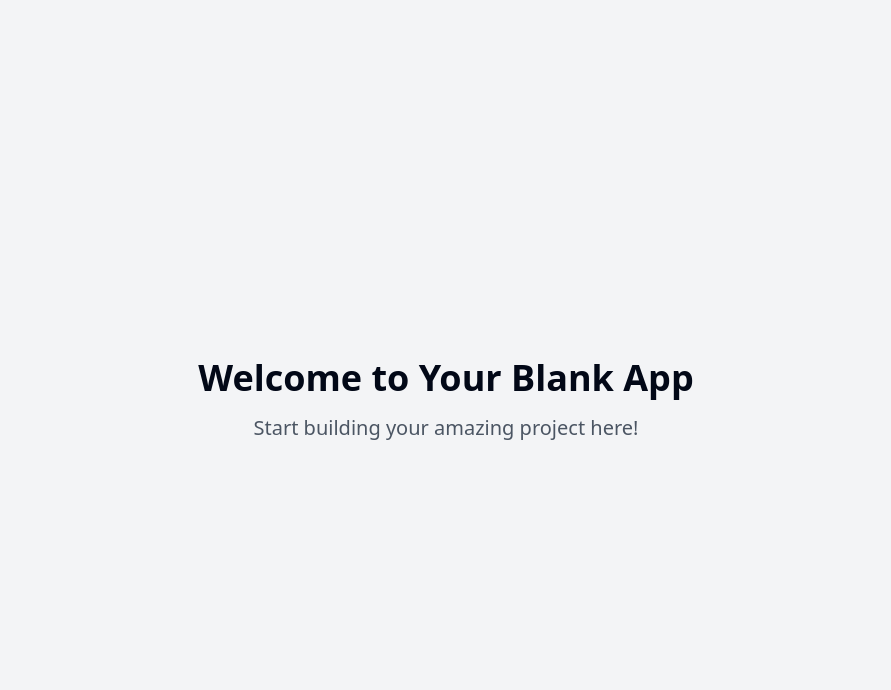
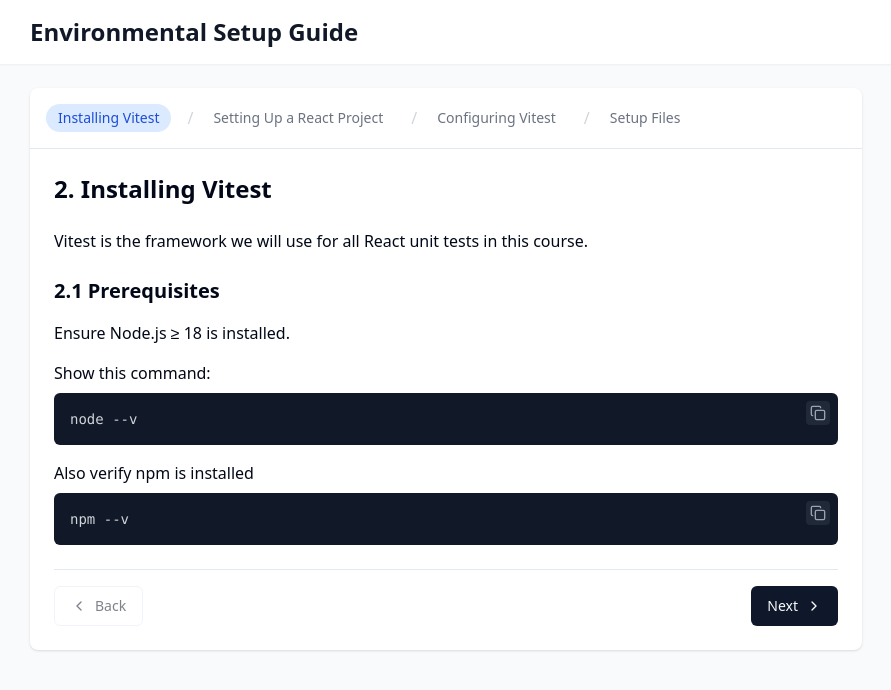
Before and after one commit to Nxtwave-s/react-test-setup-wizard, a React (Vite) app: page / in a window 1280 px wide. Shown: the top 690 px of the page, without its empty margins (194-1085 px from the left). Built offline with nearby package versions, Linux system fonts and the light colour scheme.

Commit message:
feat: Implement Environmental Setup Guide wizard
Implement a multi-step web app for developer setup, including sections on installing Vitest and setting up a React project with Vite, as per the provided specifications.

```diff
--- /dev/null
+++ b/src/components/CodeBlock.tsx
@@ -0,0 +1,43 @@
+
+import { useState } from 'react';
+import { Check, Copy } from 'lucide-react';
+import { cn } from '@/lib/utils';
+
+interface CodeBlockProps {
+  code: string;
+  language?: string;
+  className?: string;
+}
+
+const CodeBlock = ({ code, language = "", className = "" }: CodeBlockProps) => {
+  const [copied, setCopied] = useState(false);
+
+  const handleCopy = () => {
+    navigator.clipboard.writeText(code);
+    setCopied(true);
+    setTimeout(() => setCopied(false), 2000);
+  };
+
+  return (
+    <div className={cn("relative rounded-md bg-gray-900 group", className)}>
+      <div className="absolute right-2 top-2">
+        <button
+          onClick={handleCopy}
+          className="p-1 rounded bg-gray-800 text-gray-400 hover:bg-gray-700 hover:text-gray-300 transition-colors"
+          aria-label="Copy code"
+        >
+          {copied ? (
+            <Check className="h-4 w-4 text-green-500" />
+          ) : (
+            <Copy className="h-4 w-4" />
+          )}
+        </button>
+      </div>
+      <pre className="p-4 overflow-x-auto text-gray-300 text-sm">
+        <code>{code}</code>
+      </pre>
+    </div>
+  );
+};
+
+export default CodeBlock;
--- /dev/null
+++ b/src/components/Collapsible.tsx
@@ -0,0 +1,40 @@
+
+import { useState } from 'react';
+import { ChevronDown, ChevronUp } from 'lucide-react';
+import { cn } from '@/lib/utils';
+
+interface CollapsibleProps {
+  title: string;
+  children: React.ReactNode;
+  defaultOpen?: boolean;
+  className?: string;
+}
+
+const Collapsible = ({
+  title,
+  children,
+  defaultOpen = false,
+  className = ""
+}: CollapsibleProps) => {
+  const [isOpen, setIsOpen] = useState(defaultOpen);
+
+  return (
+    <div className={cn("border rounded-md", className)}>
+      <button
+        className="w-full flex justify-between items-center p-4 text-left font-medium focus:outline-none"
+        onClick={() => setIsOpen(!isOpen)}
+      >
+        <span>{title}</span>
+        {isOpen ? (
+          <ChevronUp className="h-5 w-5 text-gray-500" />
+        ) : (
+          <ChevronDown className="h-5 w-5 text-gray-500" />
+        )}
+      </button>
+
+      {isOpen && <div className="p-4 pt-0 border-t">{children}</div>}
+    </div>
+  );
+};
+
+export default Collapsible;
--- /dev/null
+++ b/src/components/SetupWizard.tsx
@@ -0,0 +1,59 @@
+
+import { InstallVitest } from '@/components/steps/InstallVitest';
+import { SetupReactProject } from '@/components/steps/SetupReactProject';
+import { ConfigVitest } from '@/components/steps/ConfigVitest';
+import { SetupFiles } from '@/components/steps/SetupFiles';
+import { Button } from '@/components/ui/button';
+import { ChevronLeft, ChevronRight } from 'lucide-react';
+
+interface SetupWizardProps {
+  currentStep: number;
+  setCurrentStep: (step: number) => void;
+  totalSteps: number;
+}
+
+const SetupWizard = ({ currentStep, setCurrentStep, totalSteps }: SetupWizardProps) => {
+  const handleNext = () => {
+    if (currentStep < totalSteps - 1) {
+      setCurrentStep(currentStep + 1);
+    }
+  };
+
+  const handleBack = () => {
+    if (currentStep > 0) {
+      setCurrentStep(currentStep - 1);
+    }
+  };
+
+  return (
+    <div className="space-y-6">
+      {currentStep === 0 && <InstallVitest />}
+      {currentStep === 1 && <SetupReactProject />}
+      {currentStep === 2 && <ConfigVitest />}
+      {currentStep === 3 && <SetupFiles />}
+
+      <div className="flex justify-between pt-4 border-t mt-6">
+        <Button
+          variant="outline"
+          onClick={handleBack}
+          disabled={currentStep === 0}
+          className="flex items-center gap-2"
+        >
+          <ChevronLeft className="h-4 w-4" />
+          Back
+        </Button>
+
+        <Button
+          onClick={handleNext}
+          disabled={currentStep === totalSteps - 1}
+          className="flex items-center gap-2"
+        >
+          Next
+          <ChevronRight className="h-4 w-4" />
+        </Button>
+      </div>
+    </div>
+  );
+};
+
+export default SetupWizard;
--- /dev/null
+++ b/src/components/StepNavigation.tsx
@@ -0,0 +1,40 @@
+
+import { cn } from '@/lib/utils';
+
+interface Step {
+  id: string;
+  title: string;
+}
+
+interface StepNavigationProps {
+  steps: Step[];
+  currentStep: number;
+  setCurrentStep: (step: number) => void;
+}
+
+const StepNavigation = ({ steps, currentStep, setCurrentStep }: StepNavigationProps) => {
+  return (
+    <nav className="p-4 border-b">
+      <ol className="flex items-center space-x-2">
+        {steps.map((step, index) => (
+          <li key={step.id} className="flex items-center">
+            {index > 0 && <span className="mx-2 text-gray-300">/</span>}
+            <button
+              onClick={() => setCurrentStep(index)}
+              className={cn(
+                "text-sm font-medium px-3 py-1 rounded-full",
+                currentStep === index
+                  ? "bg-blue-100 text-blue-700"
+                  : "text-gray-500 hover:text-gray-700"
+              )}
+            >
+              {step.title}
+            </button>
+          </li>
+        ))}
+      </ol>
+    </nav>
+  );
+};
+
+export default StepNavigation;
--- /dev/null
+++ b/src/components/steps/ConfigVitest.tsx
@@ -0,0 +1,33 @@
+
+import CodeBlock from '@/components/CodeBlock';
+import Collapsible from '@/components/Collapsible';
+
+export const ConfigVitest = () => {
+  return (
+    <div className="space-y-6">
+      <h2 className="text-2xl font-bold" id="section-3.1">3.1 Configuring Vitest</h2>
+
+      <Collapsible title="Installing Vitest">
+        <div className="space-y-4">
+          <p>Commands with short explanations:</p>
+          <CodeBlock
+            code={`npm install --save-dev vitest
+npm install --save-dev @testing-library/react@16.2.0
+npm install --save-dev jsdom@26.0.0
+npm install --save-dev @testing-library/jest-dom
+npm install --save-dev @testing-library/user-event`}
+            language="graphql"
+          />
+        </div>
+      </Collapsible>
+
+      <div>
+        <h3 className="text-xl font-semibold mb-4" id="section-3.2">3.2 Create src/setupTests.js:</h3>
+        <CodeBlock
+          code={`import '@testing-library/jest-dom/vitest';`}
+          language="js"
+        />
+      </div>
+    </div>
+  );
+};
--- /dev/null
+++ b/src/components/steps/InstallVitest.tsx
@@ -0,0 +1,30 @@
+
+import CodeBlock from '@/components/CodeBlock';
+import { Separator } from '@/components/ui/separator';
+
+export const InstallVitest = () => {
+  return (
+    <div className="space-y-6">
+      <h2 className="text-2xl font-bold" id="section-2">2. Installing Vitest</h2>
+      <p>Vitest is the framework we will use for all React unit tests in this course.</p>
+
+      <div>
+        <h3 className="text-xl font-semibold mb-4" id="section-2.1">2.1 Prerequisites <a id="section-2.1"></a></h3>
+        <p className="mb-4">Ensure Node.js ≥ 18 is installed.</p>
+
+        <p className="mb-2">Show this command:</p>
+        <CodeBlock
+          code="node --v"
+          language="css"
+          className="mb-4"
+        />
+
+        <p className="mb-2">Also verify npm is installed</p>
+        <CodeBlock
+          code="npm --v"
+          language="css"
+        />
+      </div>
+    </div>
+  );
+};
--- /dev/null
+++ b/src/components/steps/SetupFiles.tsx
@@ -0,0 +1,54 @@
+
+import CodeBlock from '@/components/CodeBlock';
+
+export const SetupFiles = () => {
+  return (
+    <div className="space-y-6">
+      <div>
+        <h3 className="text-xl font-semibold mb-4" id="section-4.2">3.3 vite.config.js <a id="section-4.2"></a></h3>
+        <p className="mb-2">Show this full code snippet:</p>
+        <CodeBlock
+          code={`import { defineConfig } from 'vite';
+import react from '@vitejs/plugin-react';
+
+export default defineConfig({
+  plugins: [react()],
+  test: {
+    environment: 'jsdom',
+    globals: true,
+    setupFiles: './src/setupTests.js',
+  },
+});`}
+          language="js"
+          className="mb-6"
+        />
+      </div>
+
+      <div>
+        <h3 className="text-xl font-semibold mb-4" id="section-4.3">3.4 package.json Scripts <a id="section-4.3"></a></h3>
+        <p className="mb-2">Show this JSON snippet:</p>
+        <CodeBlock
+          code={`{
+  "scripts": {
+    "dev": "vite",
+    "build": "vite build",
+    "preview": "vite preview",
+    "test": "vitest",
+    "test:ui": "vitest --ui"
+  }
+}`}
+          language="json"
+          className="mb-6"
+        />
+      </div>
+
+      <div>
+        <p className="mb-2">Show command to install Vitest UI (optional but recommended):</p>
+        <CodeBlock
+          code={`npm install --save-dev @vitest/ui`}
+          language="css"
+        />
+      </div>
+    </div>
+  );
+};
--- /dev/null
+++ b/src/components/steps/SetupReactProject.tsx
@@ -0,0 +1,32 @@
+
+import CodeBlock from '@/components/CodeBlock';
+
+export const SetupReactProject = () => {
+  return (
+    <div className="space-y-6">
+      <h2 className="text-2xl font-bold" id="section-3">3. Setting Up a React Project using Vite</h2>
+      <p>We will be using Vite to create a new React project</p>
+
+      <div className="mb-6">
+        <p className="mb-2">Show these commands in code blocks:</p>
+        <CodeBlock
+          code={`npm create vite@latest my-react-testing-app -- --template react
+cd my-react-testing-app
+npm install`}
+          language="bash"
+          className="mb-4"
+        />
+
+        <p className="mb-2">Show folder structure (trimmed) as code:</p>
+        <CodeBlock
+          code={`my-react-testing-app/
+├── src/
+│   ├── App.jsx
+│   └── main.jsx
+└── vite.config.js`}
+          language="css"
+        />
+      </div>
+    </div>
+  );
+};
--- a/src/pages/Index.tsx
+++ b/src/pages/Index.tsx
@@ -1,12 +1,43 @@
-// Update this page (the content is just a fallback if you fail to update the page)
+
+import { useState } from 'react';
+import StepNavigation from '@/components/StepNavigation';
+import SetupWizard from '@/components/SetupWizard';
 
 const Index = () => {
+  const [currentStep, setCurrentStep] = useState(0);
+
+  const steps = [
+    { id: 'vitest', title: 'Installing Vitest' },
+    { id: 'react-project', title: 'Setting Up a React Project' },
+    { id: 'config-vitest', title: 'Configuring Vitest' },
+    { id: 'setup', title: 'Setup Files' }
+  ];
+
   return (
-    <div className="min-h-screen flex items-center justify-center bg-gray-100">
-      <div className="text-center">
-        <h1 className="text-4xl font-bold mb-4">Welcome to Your Blank App</h1>
-        <p className="text-xl text-gray-600">Start building your amazing project here!</p>
-      </div>
+    <div className="min-h-screen bg-gray-50">
+      <header className="bg-white shadow-sm">
+        <div className="max-w-4xl mx-auto py-4 px-4 sm:px-6 lg:px-8">
+          <h1 className="text-2xl font-bold text-gray-900">Environmental Setup Guide</h1>
+        </div>
+      </header>
+
+      <main className="max-w-4xl mx-auto py-6 sm:px-6 lg:px-8">
+        <div className="bg-white rounded-lg shadow">
+          <StepNavigation
+            steps={steps}
+            currentStep={currentStep}
+            setCurrentStep={setCurrentStep}
+          />
+
+          <div className="p-6">
+            <SetupWizard
+              currentStep={currentStep}
+              setCurrentStep={setCurrentStep}
+              totalSteps={steps.length}
+            />
+          </div>
+        </div>
+      </main>
     </div>
   );
 };
```
